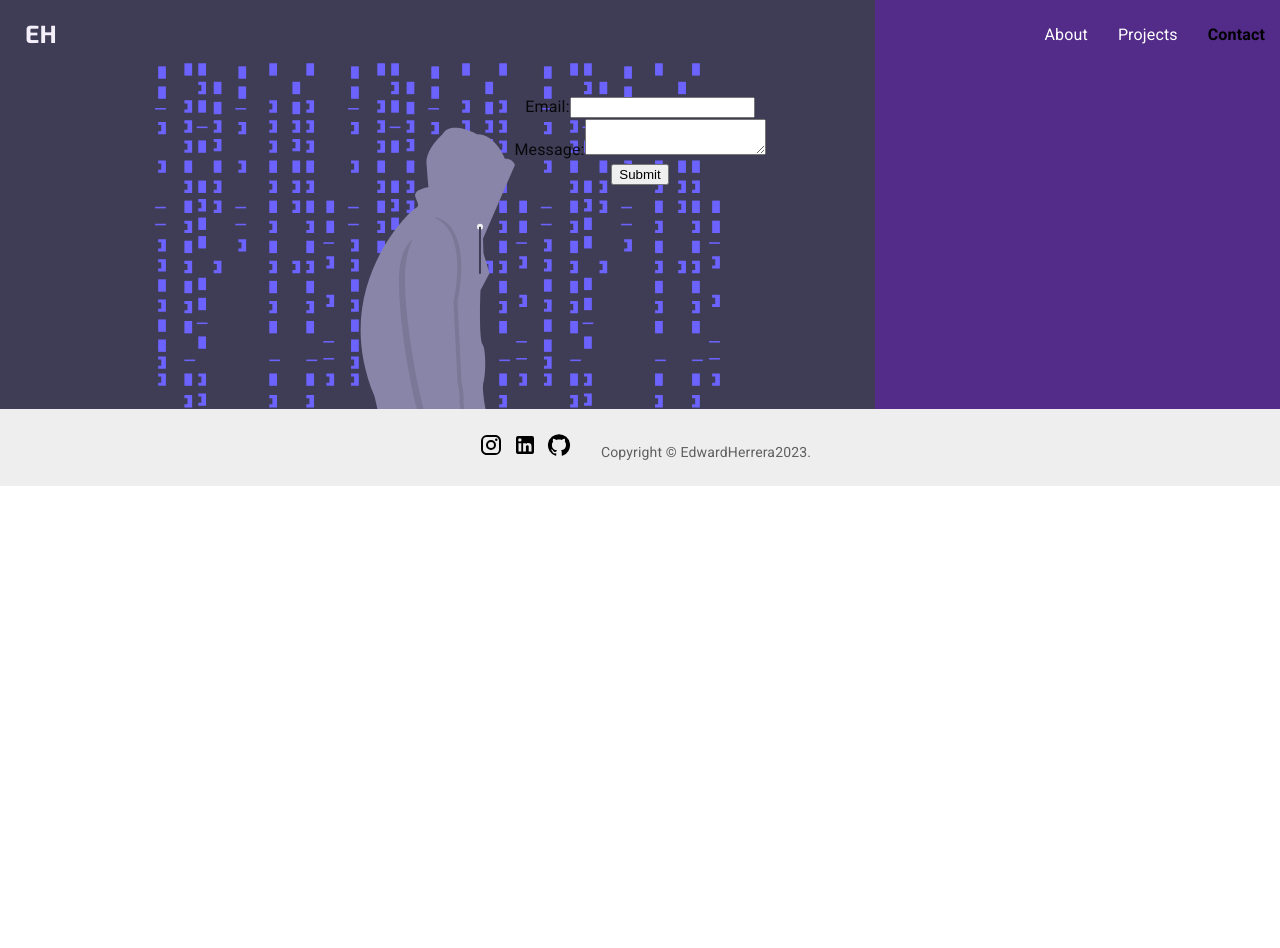
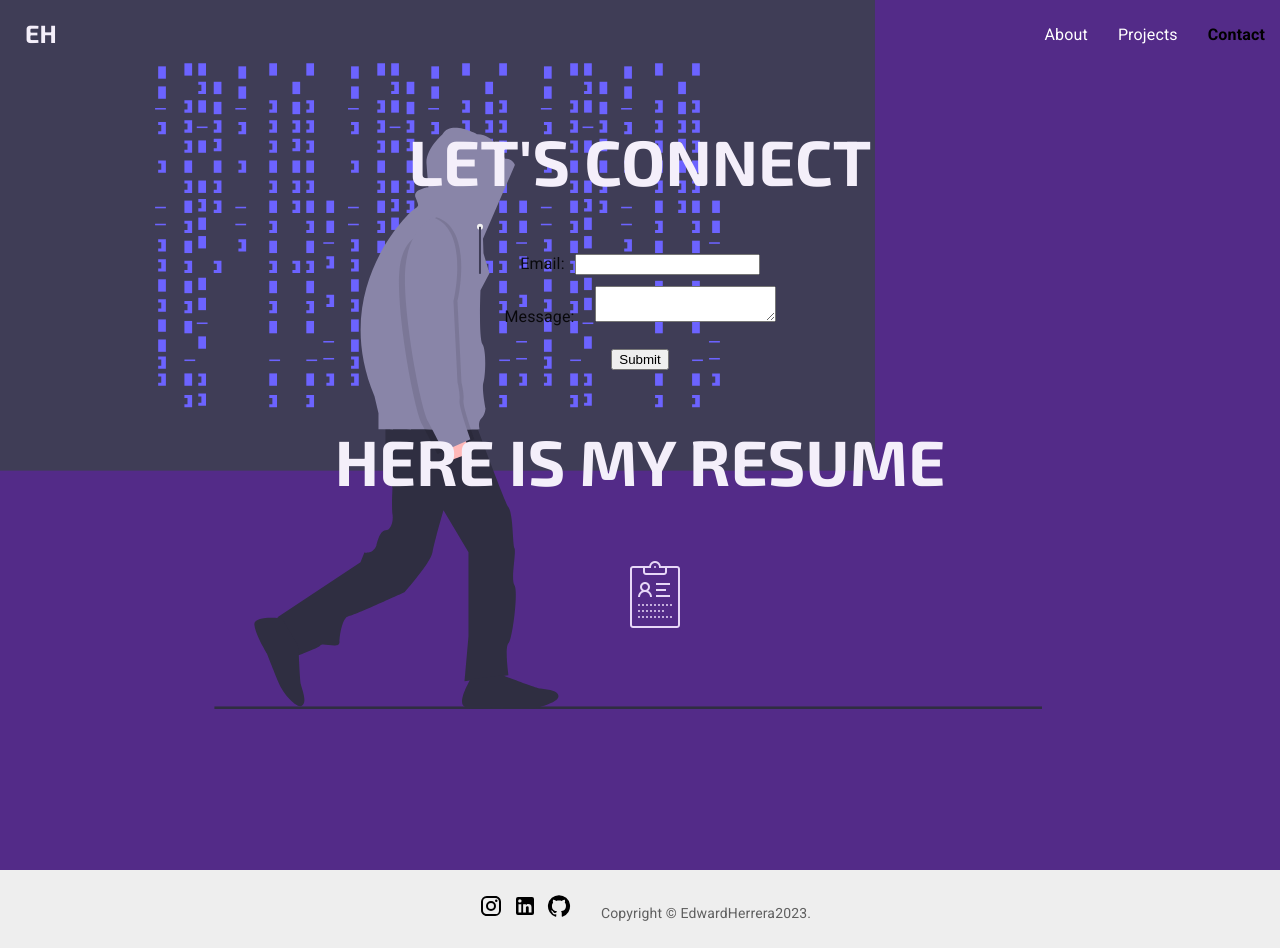
Before and after one commit to Edlenh/EHerreraPort, a React (Create React App) app: page /contact in a window 1280 px wide. Before the commit the page ends 800 px from the top, so only its background shows below. Built offline with nearby package versions, Linux system fonts and the light colour scheme.

Commit message:
style form page

```diff
--- a/package.json
+++ b/package.json
@@ -17,6 +17,7 @@
     "react-dom": "^18.2.0",
     "react-router-dom": "^6.9.0",
     "react-scripts": "5.0.1",
+    "scss": "^0.2.4",
     "web-vitals": "^2.1.4"
   },
   "scripts": {
--- a/src/routes/Contact/contact.component.jsx
+++ b/src/routes/Contact/contact.component.jsx
@@ -1,46 +1,46 @@
-import React, { useState } from "react";
+import React, { useState } from 'react';
+import Resume from '../../components/assets/images/resume.png'
+function ContactForm() {
+  const [email, setEmail] = useState('');
+  const [message, setMessage] = useState('');
 
-function ContactForm() {
-  const [email, setEmail] = useState("");
-  const [message, setMessage] = useState("");
-
-  const handleSubmit = (event) => {
-    event.preventDefault();
-    console.log("Email:", email);
-    console.log("Message:", message);
-  };
-
-  const handleEmailChange = (event) => {
-    setEmail(event.target.value);
-  };
-
-  const handleMessageChange = (event) => {
-    setMessage(event.target.value);
-  };
+  const handleSubmit = (e) => {
+    e.preventDefault();
+    // do something with the email and message
+  }
 
   return (
-    <form onSubmit={handleSubmit}>
-      <label htmlFor="email">Email:</label>
+    <div className='formMain'>
+    <h1>LET'S CONNECT</h1>
+    <form onSubmit={handleSubmit} style={{ display: 'flex', flexDirection: 'column', alignItems: 'center' }}>
+      <label style={{ marginBottom: '10px' }}>
+        Email:
         <input
           type="email"
-        id="email"
-        name="email"
           value={email}
-        onChange={handleEmailChange}
+          onChange={(e) => setEmail(e.target.value)}
           required
+          style={{ marginLeft: '10px' }}
         />
-      <br />
-      <label htmlFor="message">Message:</label>
+      </label>
+      <label style={{ marginBottom: '10px' }}>
+        Message:
         <textarea
-        id="message"
-        name="message"
           value={message}
-        onChange={handleMessageChange}
+          onChange={(e) => setMessage(e.target.value)}
           required
+          style={{ marginLeft: '20px' }}
         />
-      <br />
-      <button type="submit">Submit</button>
+      </label>
+      <button type="submit" style={{ marginTop: '10px' }}>Submit</button>
     </form>
+    <h1>HERE IS MY RESUME</h1>
+    <a href="https://docs.google.com/document/d/e/2PACX-1vQK2oPFEIBSEovpYb4i5lpxfws3UZ-b9FsR4WBPKV4kbYbjnjoYQMAFEurm_bMQs3ZAWPTpoIZLYzeB/pub"
+        target="_blank" rel="noopener noreferrer">
+        <span className='link-main'style={{color: "#D2B7E5" ,marginLeft : 30}}>
+        <img src={Resume} alt="Resume Logo"/>
+            </span></a>
+    </div>
   );
 }
 
```
Also changed, not shown: src/components/assets/images/resume.png (added), 1 other file (tests, documents, lock files or other folders). Lines whose indentation alone changed are shown as unchanged.
